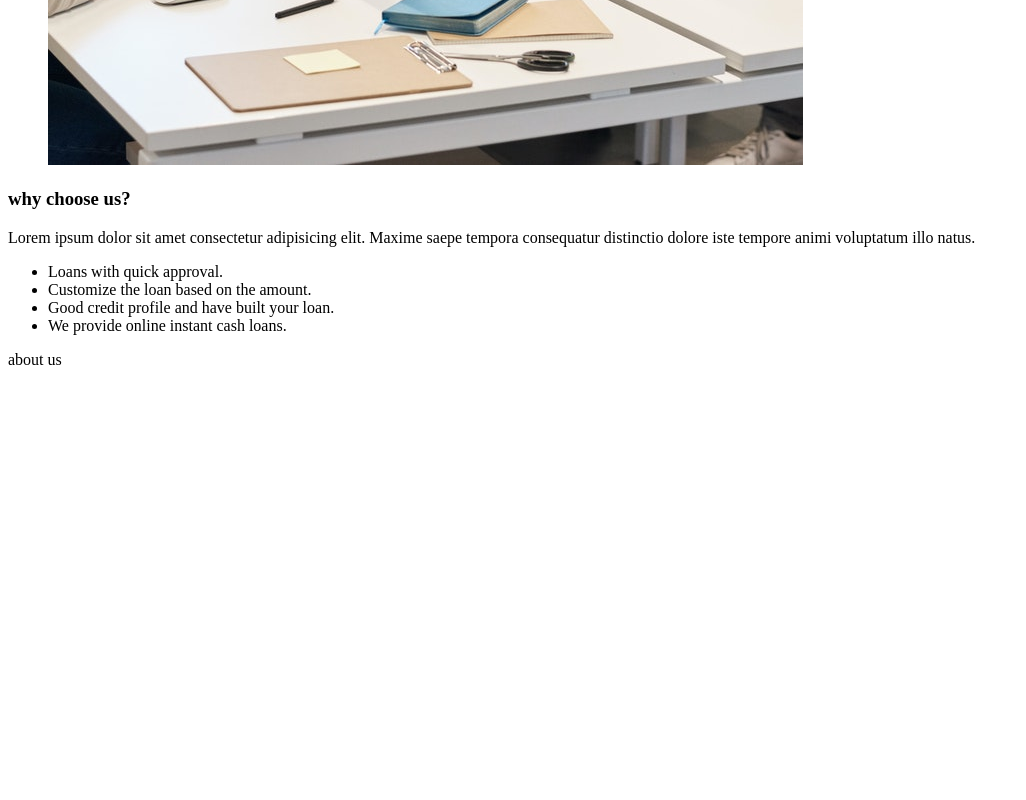
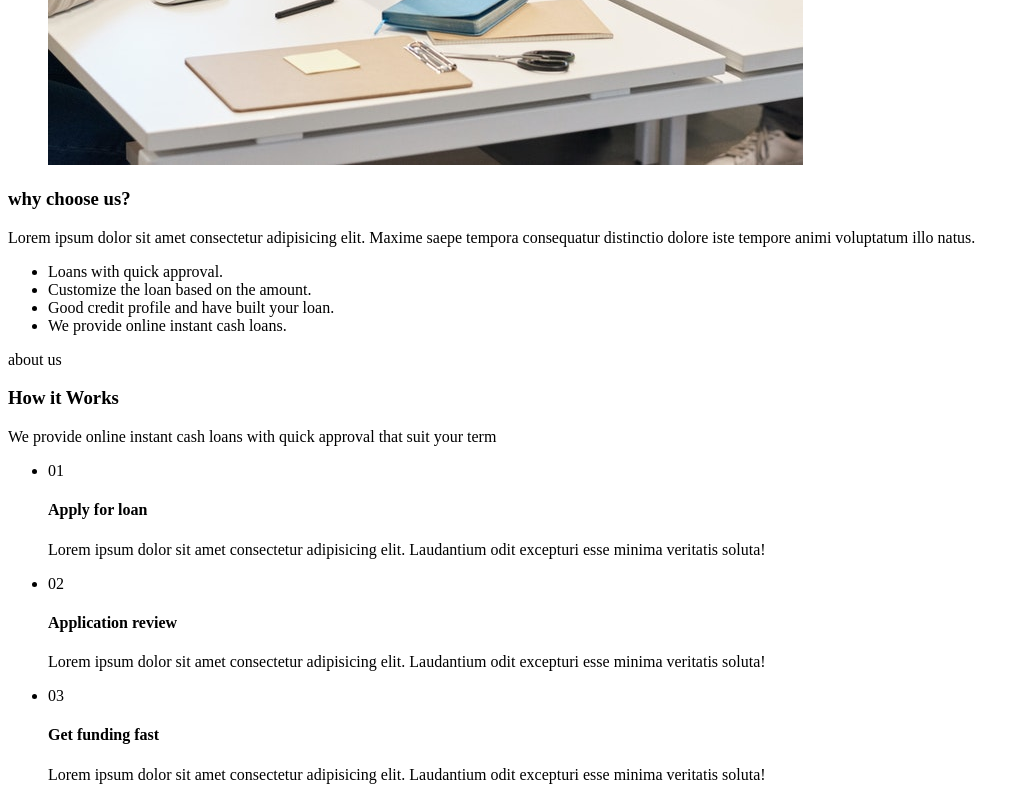
Before and after one commit to kashifaxioned/finloans, a plain HTML site: page index.html in a window 1280 px wide. Shown: the part 2076-2876 px from the top of the page, without its empty margins (0-1026 px from the left). Before the commit the page ends 2453 px from the top, so only its background shows below. Drawn offline with nearby package versions, Linux system fonts and the light colour scheme; files that its build step writes are made by us from their sources; a script that the page names is missing.

Commit message:
steps section added

```diff
--- a/index.html
+++ b/index.html
@@ -154,7 +154,7 @@
     </section>
     <!-- offer section end -->
     <!-- about section start -->
-    <sectin class="about-section">
+    <section class="about-section">
       <div class="wrapper">
         <figure><img src="image/2.jpg" alt="People Working at Office"></figure>
         <div class="about-section__text">
@@ -169,8 +169,33 @@
           <span class="about-section__text__btn">about us</span>
         </div>
       </div>
-    </sectin>
-    <!-- abput section end -->
+    </section>
+    <!-- about section end -->
+    <!-- steps section start -->
+    <section class="step-section">
+      <div class="wrapper">
+        <h3 class="step-section__title">How it Works</h3>
+        <p class="step-section__info">We provide online instant cash loans with quick approval that suit your term</p>
+        <ul class="step-section__list">
+          <li class="step-section__list__item">
+            <span class="step-section__list__item__number">01</span>
+            <h4 class="step-section__list__item__title">Apply for loan</h4>
+            <p class="step-section__list__item__info">Lorem ipsum dolor sit amet consectetur adipisicing elit. Laudantium odit excepturi esse minima veritatis soluta!</p>
+          </li>
+          <li class="step-section__list__item">
+            <span class="step-section__list__item__number">02</span>
+            <h4 class="step-section__list__item__title">Application review</h4>
+            <p class="step-section__list__item__info">Lorem ipsum dolor sit amet consectetur adipisicing elit. Laudantium odit excepturi esse minima veritatis soluta!</p>
+          </li>
+          <li class="step-section__list__item">
+            <span class="step-section__list__item__number">03</span>
+            <h4 class="step-section__list__item__title">Get funding fast</h4>
+            <p class="step-section__list__item__info">Lorem ipsum dolor sit amet consectetur adipisicing elit. Laudantium odit excepturi esse minima veritatis soluta!</p>
+          </li>
+        </ul>
+      </div>
+    </section>
+    <!-- steps section end -->
 
     </main>
     <!--main section end-->
```
